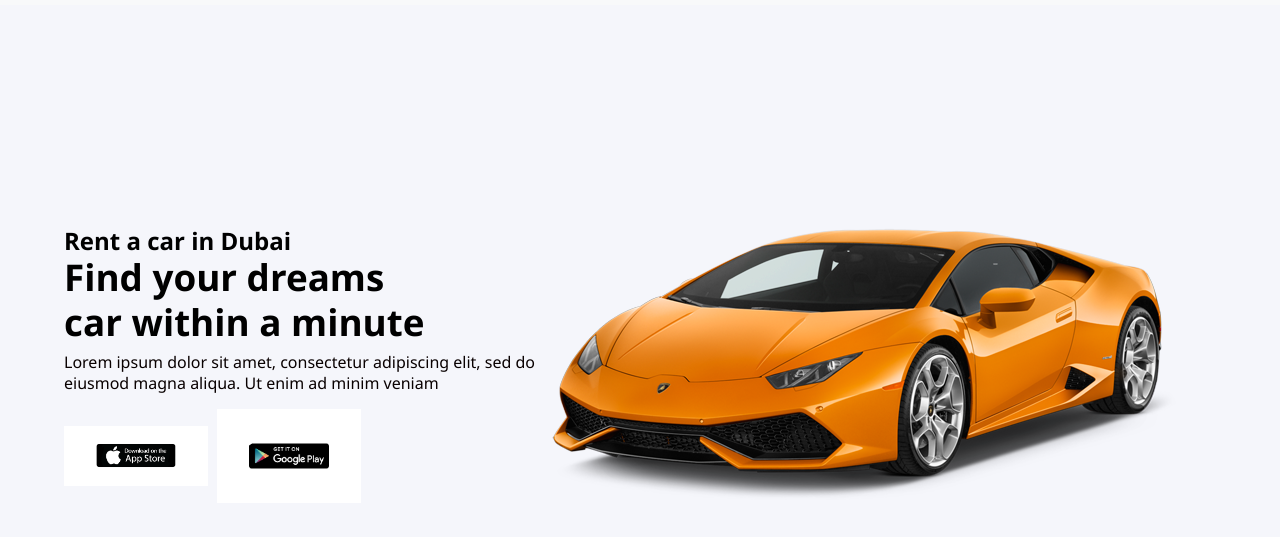
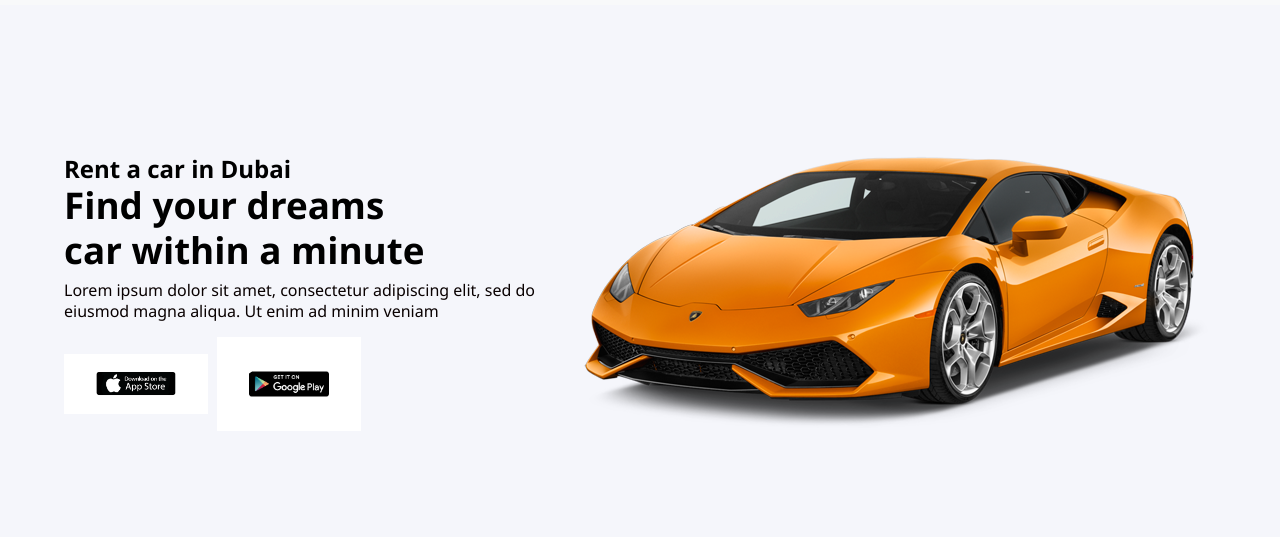
Before and after one commit to samade747/CAR-RESPONSIVE-UI, a plain HTML site: page index.html in a window 1280 px wide. Shown: the part 109-646 px from the top of the page. Drawn offline with nearby package versions, Linux system fonts and the light colour scheme.

Commit message:
updating assingment

```diff
--- a/index.html
+++ b/index.html
@@ -125,7 +125,7 @@
 <!------------------      1st slide         ------------------------->
 
 <div class="home-container">
-  <div class="black-layer-home"></div>
+ <div class="black-layer-home">
   <div class="home">
       <div class="home-inner">
 
@@ -156,13 +156,13 @@
 
 
       </div>
-      <div class="home-content">
-        <img src="./images/pngegg2.png" alt="">
+      <div class="home-pic ">
+        <img src="./images/pngegg2.png" alt="car image">
 
       </div>
 
 
-
+    </div>
 
 
 
--- a/style.css
+++ b/style.css
@@ -83,7 +83,7 @@ p , h1 , h2 , h3 , h4 , h5 , h6 {
 
 .home {
     width: 100%;
-    height: 100vh;
+    height: 80vh;
     display: flex;
     justify-content: center;
     align-items: space-between;
@@ -94,9 +94,10 @@ p , h1 , h2 , h3 , h4 , h5 , h6 {
     width: 90%;
     height: 90%;
     display: flex;
-    justify-content:start;
+    justify-content: space-between;
     align-items: center;
     position: absolute;
+
 }
 
 
@@ -426,3 +427,14 @@ p , h1 , h2 , h3 , h4 , h5 , h6 {
 
 /* resposive for 4th section  */
 /* Small screens (phones) */
+
+
+/* animation of scale */
+
+.anima-scala{
+    transition: transform 0.1s;
+}
+
+.anima-scala:hover {
+    transform: scale(0.1);
+}
```
